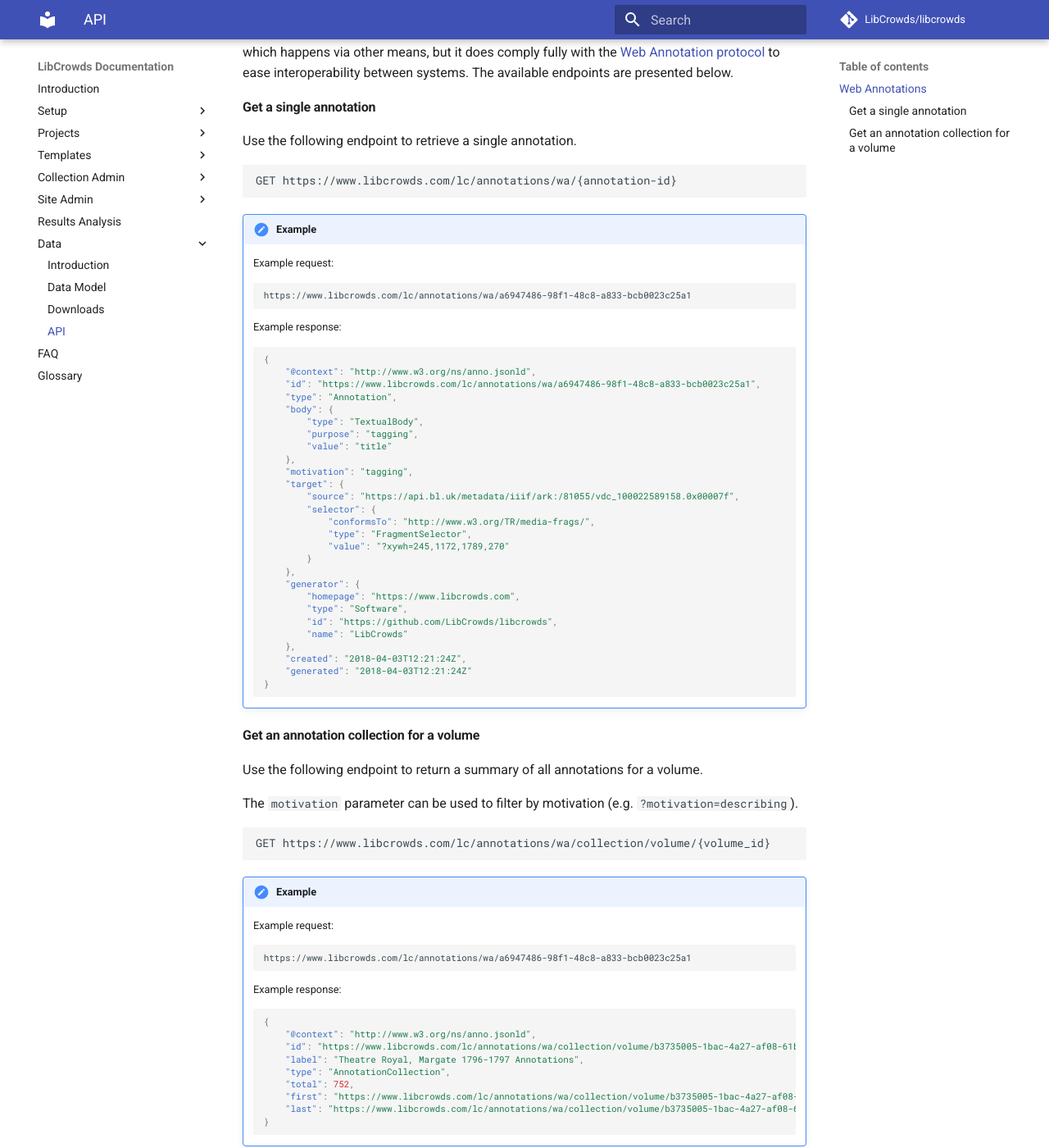
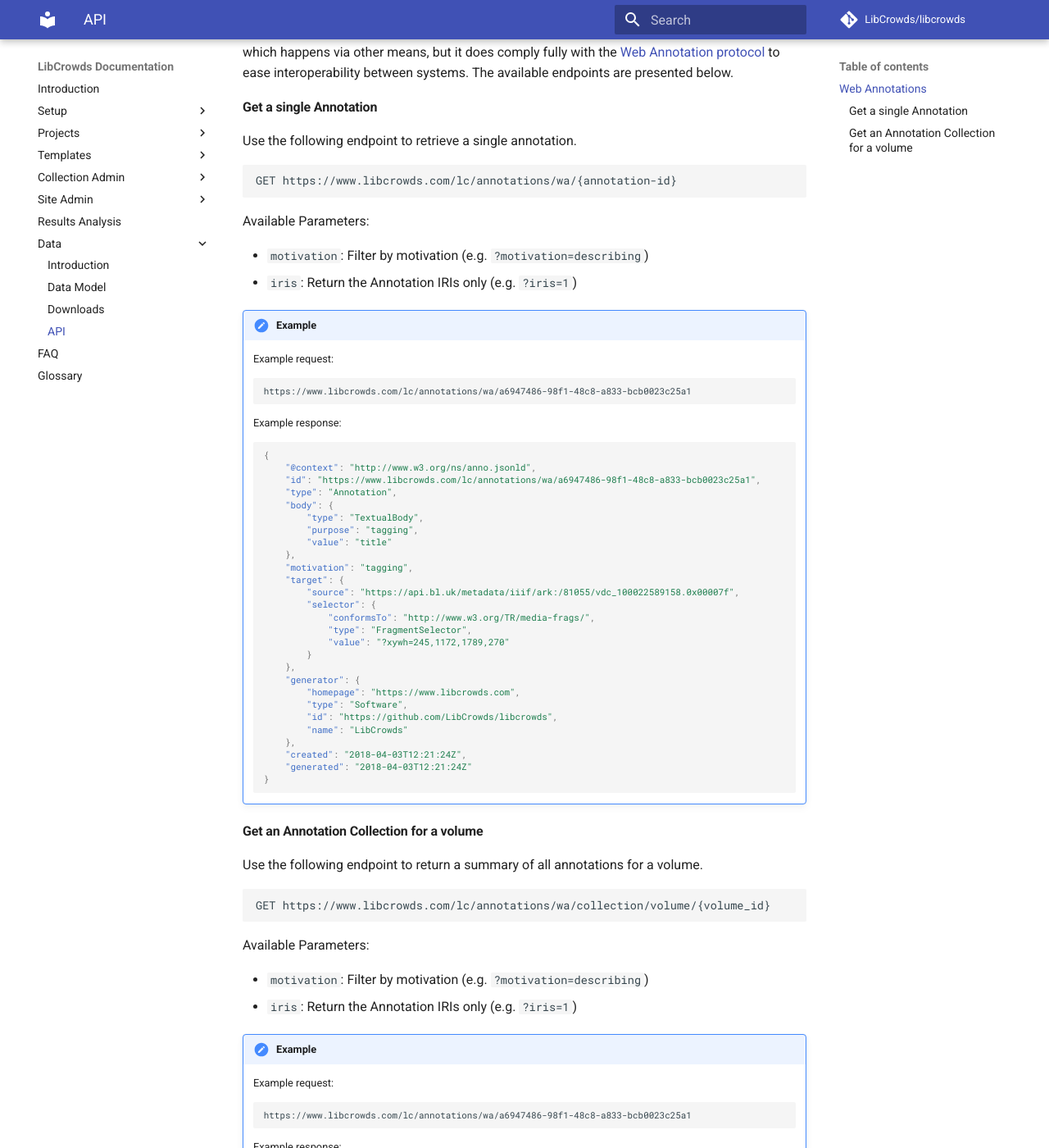
Before and after one commit to LibCrowds/docs, an MkDocs documentation site: the page built from docs/data/api.md, in a window 1280 px wide and 1400 px high, scrolled down 348 px. Shown: the whole window at 82% size. Built offline with MkDocs 1.6.1 and Material for MkDocs 9.7.7, drawn with Linux system fonts in a browser that asks for light colours; comment, search, counter and statistics services are not loaded; old or Windows-style settings are respelled for this version of MkDocs.

Commit message:
Update WA API docs

````diff
--- a/docs/data/api.md
+++ b/docs/data/api.md
@@ -13,13 +13,18 @@
 interoperability between systems. The available endpoints are presented
 below.
 
-#### Get a single annotation
+#### Get a single Annotation
 
 Use the following endpoint to retrieve a single annotation.
 
 ``` http
 GET https://www.libcrowds.com/lc/annotations/wa/{annotation-id}
 ```
+
+Available Parameters:
+
+- `motivation`: Filter by motivation (e.g. `?motivation=describing`)
+- `iris`: Return the Annotation IRIs only (e.g. `?iris=1`)
 
 !!! summary "Example"
 
@@ -61,17 +66,19 @@
     }
     ```
 
-#### Get an annotation collection for a volume
+#### Get an Annotation Collection for a volume
 
 Use the following endpoint to return a summary of all annotations for a
 volume.
 
-The `motivation` parameter can be used to filter by motivation
-(e.g. `?motivation=describing`).
-
 ``` http
 GET https://www.libcrowds.com/lc/annotations/wa/collection/volume/{volume_id}
 ```
+
+Available Parameters:
+
+- `motivation`: Filter by motivation (e.g. `?motivation=describing`)
+- `iris`: Return the Annotation IRIs only (e.g. `?iris=1`)
 
 !!! summary "Example"
 
````
